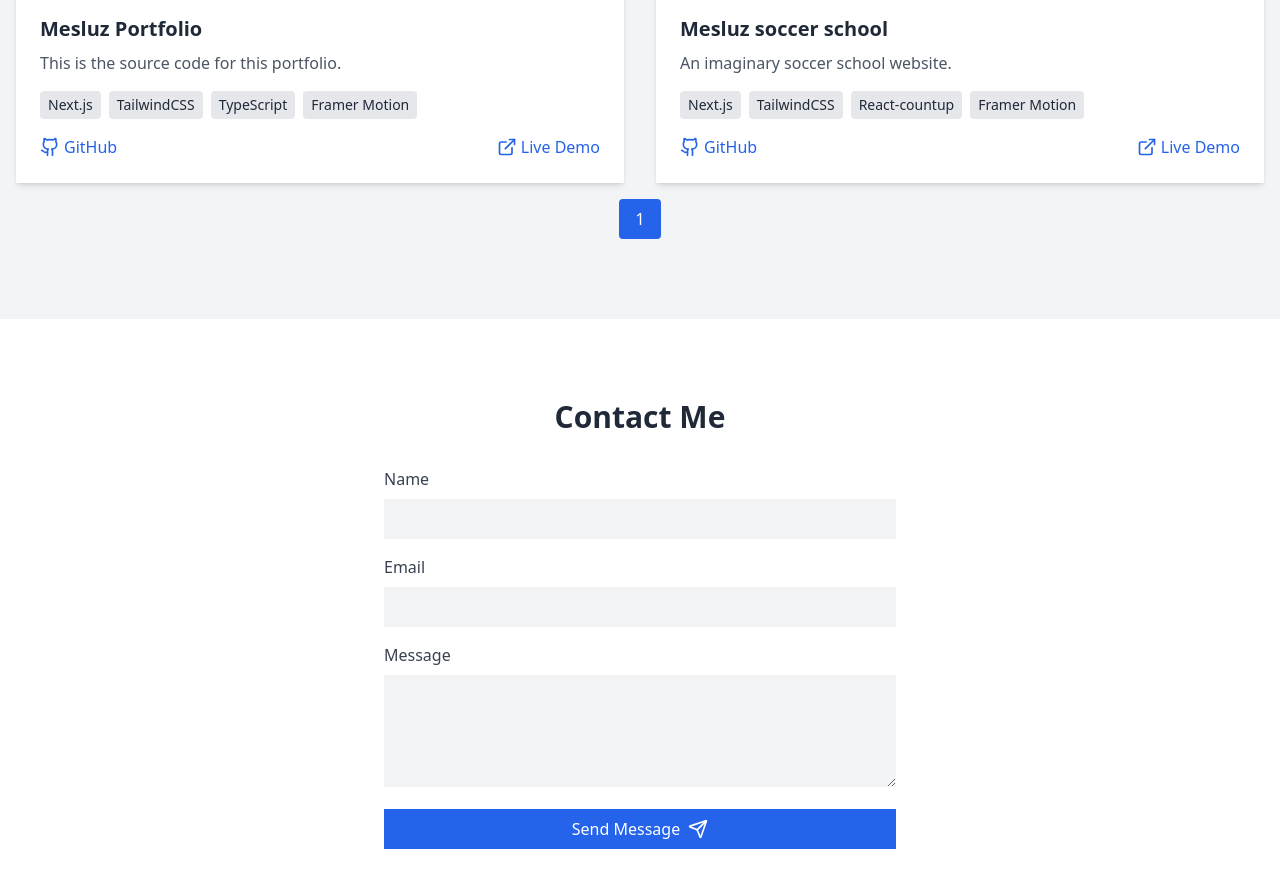
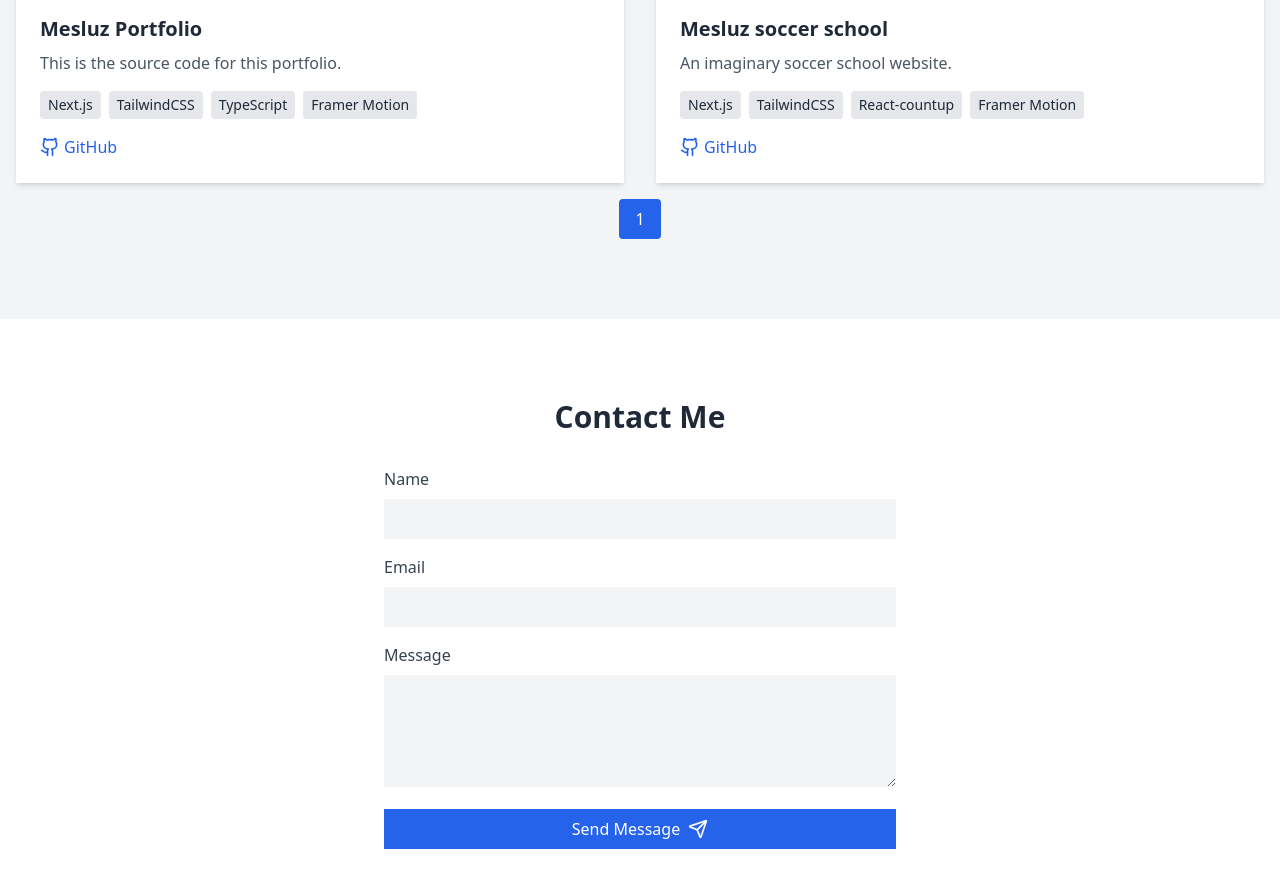
Before and after one commit to masahiro8218/next-portfolio, a Next.js app: page / in a window 1280 px wide. Shown: the part 2060-2947 px from the top of the page. Built offline with nearby package versions, Linux system fonts and the light colour scheme; a web font is replaced by a local one.

Commit message:
project更新

```diff
--- a/components/Projects.tsx
+++ b/components/Projects.tsx
@@ -10,7 +10,7 @@ const projects = [
     description: 'This is the source code for this portfolio.',
     technologies: ['Next.js', 'TailwindCSS', 'TypeScript', 'Framer Motion'],
     github: 'https://github.com/masahiro8218/next-portfolio',
-    live: 'https://next-portfolio-two-inky.vercel.app/',
+    // live: 'https://next-portfolio-two-inky.vercel.app/',
   },
   {
     title: 'Mesluz soccer school',
@@ -81,7 +81,7 @@ const Projects = () => {
                     <Github className='w-5 h-5 mr-1' />
                     GitHub
                   </a>
-                  <a
+                  {/* <a
                     href={project.live}
                     target='_blank'
                     rel='noopener noreferrer'
@@ -89,7 +89,7 @@ const Projects = () => {
                   >
                     <ExternalLink className='w-5 h-5 mr-1' />
                     Live Demo
-                  </a>
+                  </a> */}
                 </div>
               </div>
             </motion.div>
```
